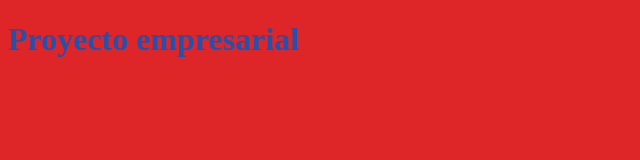
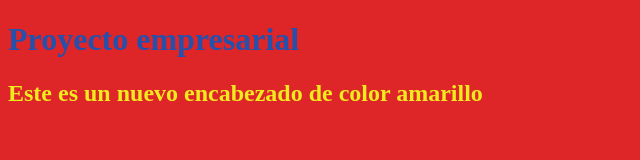
Before and after one commit to mirkosan1/cursogit, a plain HTML site: page index.html in a window 1280 px wide. Shown: the whole page, without its empty margins (0-640 px from the left). Drawn offline with Linux system fonts and the light colour scheme.

Commit message:
cambio de encabezados

```diff
--- a/CSS/estilos.css
+++ b/CSS/estilos.css
@@ -5,3 +5,6 @@ body{
 	font-weight: bold;
 	color: #2550AC;
 }
+h2{
+	color:#F0EB1F
+}
--- a/index.html
+++ b/index.html
@@ -9,6 +9,7 @@
 
 <body>
 <h1>Proyecto empresarial</h1>
+	<h2>Este es un nuevo encabezado de color amarillo</h2>
 
 
 </body>
```
